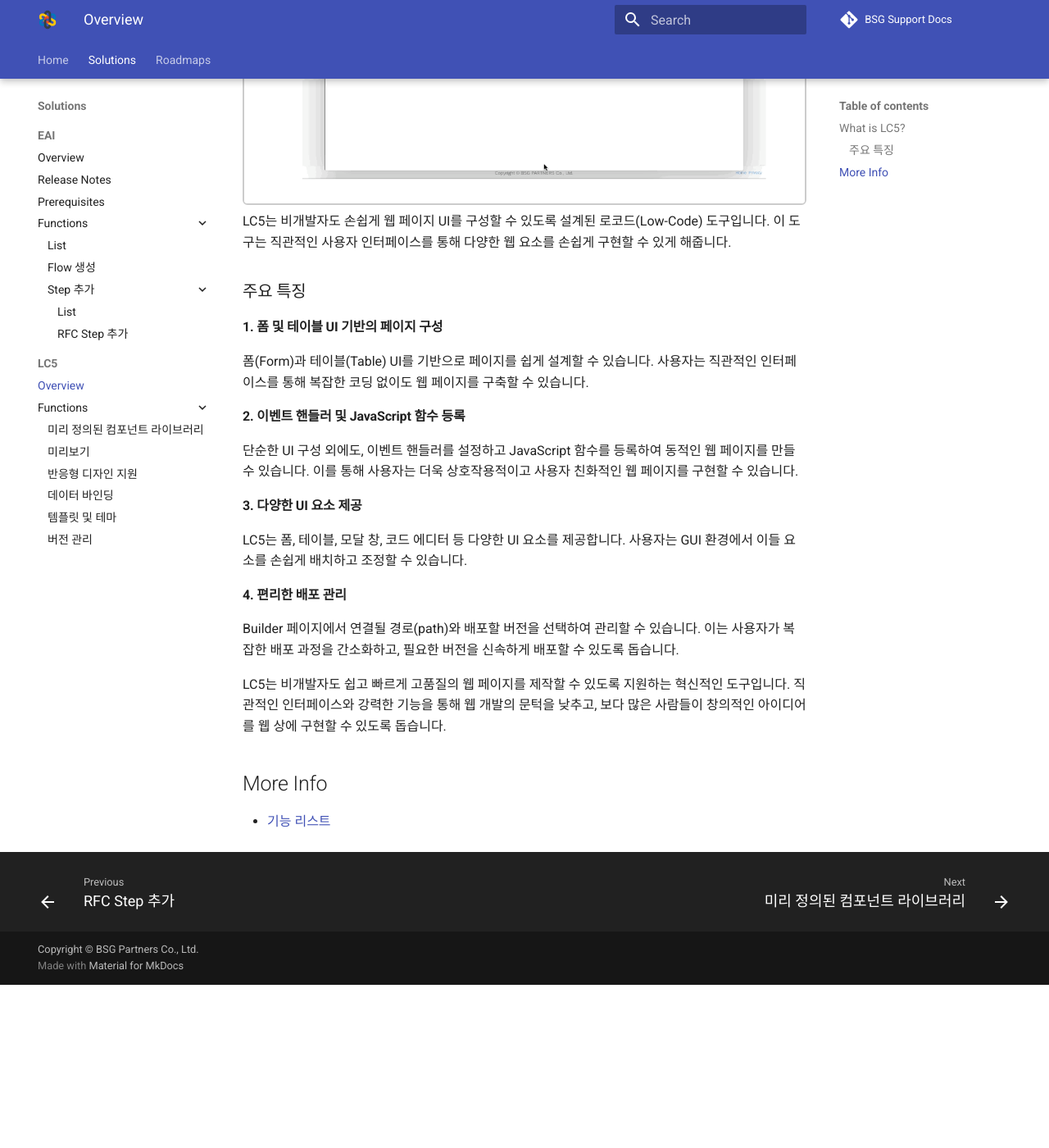
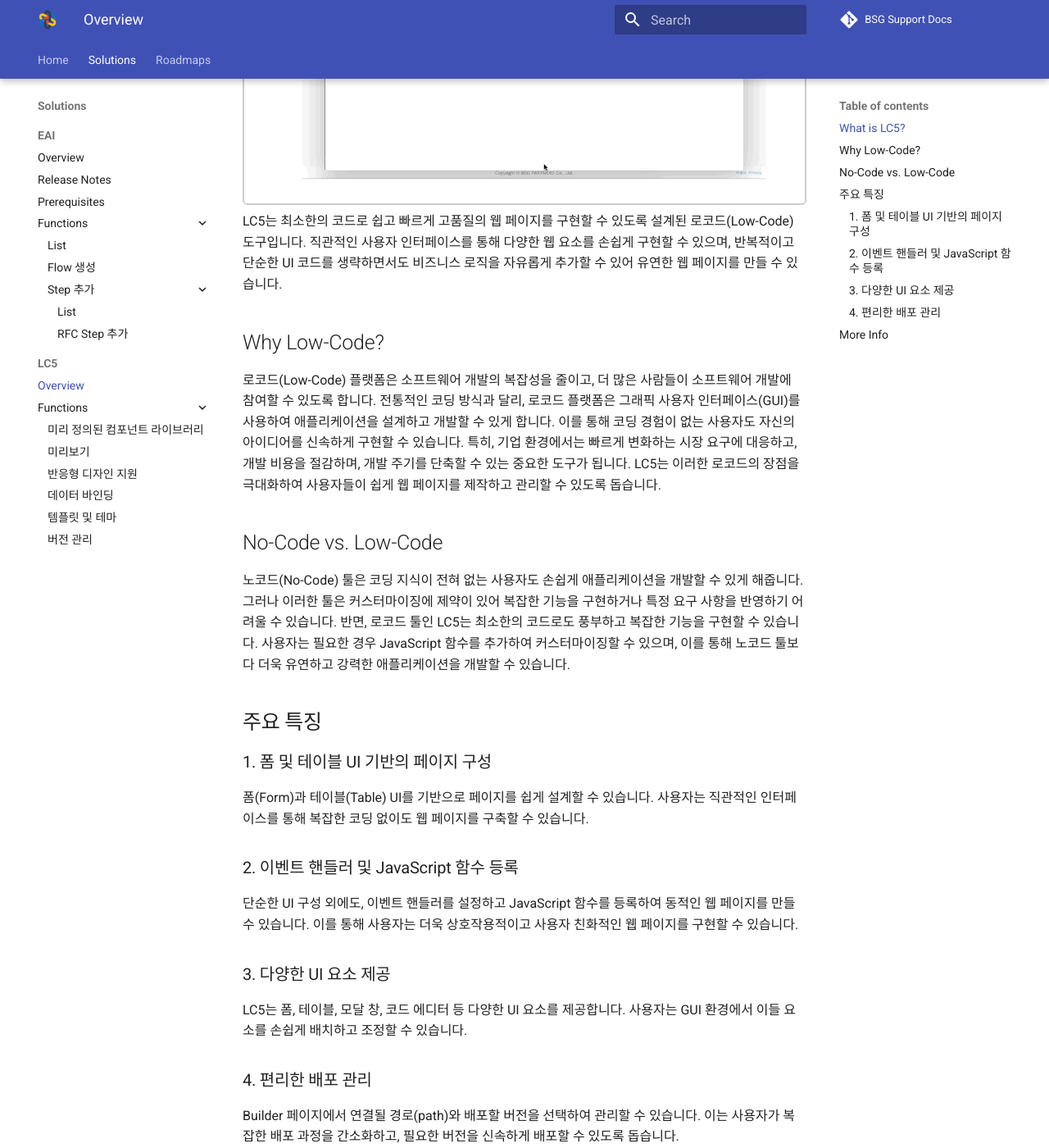
Before and after one commit to bsgp/docs, an MkDocs documentation site: the page built from docs/lc5/index.md, in a window 1280 px wide and 1400 px high, scrolled down 458 px. Shown: the whole window at 82% size. Built offline with MkDocs 1.6.1 and Material for MkDocs 9.7.7, drawn with Linux system fonts in a browser that asks for light colours; comment, search, counter and statistics services are not loaded; before the commit the page ends 1659 px from its top, so only the background shows below that; some of the changed text lies outside the part shown.

Commit message:
lc5: overview 내용 보완

```diff
--- a/docs/lc5/index.md
+++ b/docs/lc5/index.md
@@ -3,28 +3,41 @@
 ## What is LC5?
 
 ![Image](assets/lc5_introduce.gif)
-LC5는 비개발자도 손쉽게 웹 페이지 UI를 구성할 수 있도록 설계된 로코드(Low-Code) 도구입니다. 이 도구는 직관적인 사용자 인터페이스를 통해 다양한 웹 요소를 손쉽게 구현할 수 있게 해줍니다.
+LC5는 최소한의 코드로 쉽고 빠르게 고품질의 웹 페이지를 구현할 수 있도록 설계된 로코드(Low-Code) 도구입니다. 직관적인 사용자 인터페이스를 통해 다양한 웹 요소를 손쉽게 구현할 수 있으며, 반복적이고 단순한 UI 코드를 생략하면서도 비즈니스 로직을 자유롭게 추가할 수 있어 유연한 웹 페이지를 만들 수 있습니다.
 
-### 주요 특징
+## Why Low-Code?
 
-#### 1. 폼 및 테이블 UI 기반의 페이지 구성
+로코드(Low-Code) 플랫폼은 소프트웨어 개발의 복잡성을 줄이고, 더 많은 사람들이 소프트웨어 개발에 참여할 수 있도록 합니다. 전통적인 코딩 방식과 달리, 로코드 플랫폼은 그래픽 사용자 인터페이스(GUI)를 사용하여 애플리케이션을 설계하고 개발할 수 있게 합니다. 이를 통해 코딩 경험이 없는 사용자도 자신의 아이디어를 신속하게 구현할 수 있습니다. 특히, 기업 환경에서는 빠르게 변화하는 시장 요구에 대응하고, 개발 비용을 절감하며, 개발 주기를 단축할 수 있는 중요한 도구가 됩니다. LC5는 이러한 로코드의 장점을 극대화하여 사용자들이 쉽게 웹 페이지를 제작하고 관리할 수 있도록 돕습니다.
+
+## No-Code vs. Low-Code
+
+노코드(No-Code) 툴은 코딩 지식이 전혀 없는 사용자도 손쉽게 애플리케이션을 개발할 수 있게 해줍니다. 그러나 이러한 툴은 커스터마이징에 제약이 있어 복잡한 기능을 구현하거나 특정 요구 사항을 반영하기 어려울 수 있습니다. 반면, 로코드 툴인 LC5는 최소한의 코드로도 풍부하고 복잡한 기능을 구현할 수 있습니다. 사용자는 필요한 경우 JavaScript 함수를 추가하여 커스터마이징할 수 있으며, 이를 통해 노코드 툴보다 더욱 유연하고 강력한 애플리케이션을 개발할 수 있습니다.
+
+## 주요 특징
+
+### 1. 폼 및 테이블 UI 기반의 페이지 구성
 
 폼(Form)과 테이블(Table) UI를 기반으로 페이지를 쉽게 설계할 수 있습니다. 사용자는 직관적인 인터페이스를 통해 복잡한 코딩 없이도 웹 페이지를 구축할 수 있습니다.
 
-#### 2. 이벤트 핸들러 및 JavaScript 함수 등록
+### 2. 이벤트 핸들러 및 JavaScript 함수 등록
 
 단순한 UI 구성 외에도, 이벤트 핸들러를 설정하고 JavaScript 함수를 등록하여 동적인 웹 페이지를 만들 수 있습니다. 이를 통해 사용자는 더욱 상호작용적이고 사용자 친화적인 웹 페이지를 구현할 수 있습니다.
 
-#### 3. 다양한 UI 요소 제공
+### 3. 다양한 UI 요소 제공
 
 LC5는 폼, 테이블, 모달 창, 코드 에디터 등 다양한 UI 요소를 제공합니다. 사용자는 GUI 환경에서 이들 요소를 손쉽게 배치하고 조정할 수 있습니다.
 
-#### 4. 편리한 배포 관리
+### 4. 편리한 배포 관리
 
 Builder 페이지에서 연결될 경로(path)와 배포할 버전을 선택하여 관리할 수 있습니다. 이는 사용자가 복잡한 배포 과정을 간소화하고, 필요한 버전을 신속하게 배포할 수 있도록 돕습니다.
 
-LC5는 비개발자도 쉽고 빠르게 고품질의 웹 페이지를 제작할 수 있도록 지원하는 혁신적인 도구입니다. 직관적인 인터페이스와 강력한 기능을 통해 웹 개발의 문턱을 낮추고, 보다 많은 사람들이 창의적인 아이디어를 웹 상에 구현할 수 있도록 돕습니다.
-
 ## More Info
 
-- [기능 리스트](functions/index.md)
+기능에 대한 상세 설명을 보려면 아래 링크를 참고하세요.
+
+- [미리 정의된 컴포넌트](functions/prebuilt_components.md)
+- [미리보기](functions/preview.md)
+- [반응형 디자인 지원](functions/responsive.md)
+- [데이터 바인딩](functions/binding.md)
+- [템플릿 및 테마](functions/templates.md)
+- [버전 관리](functions/versioning.md)
```
